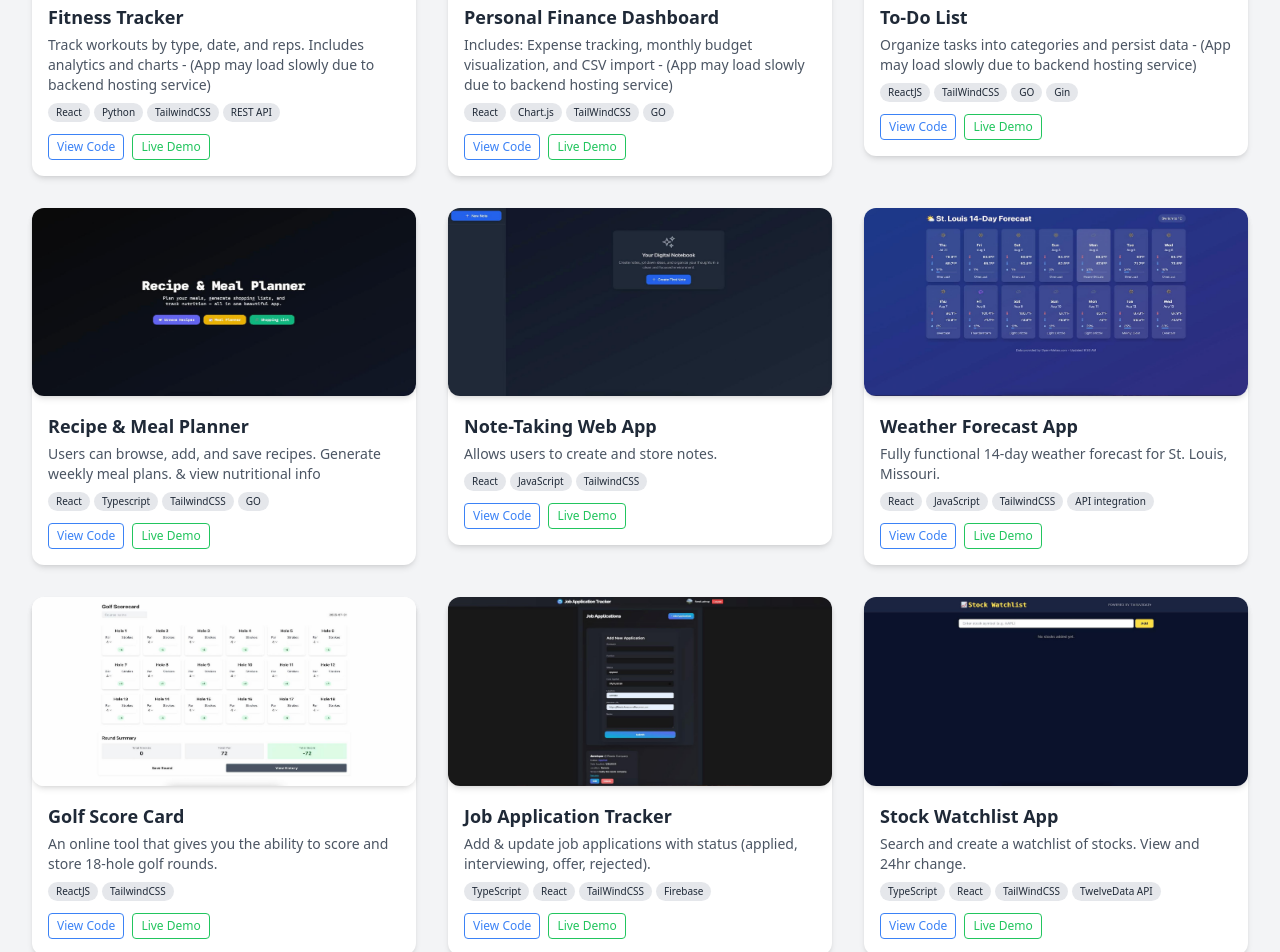
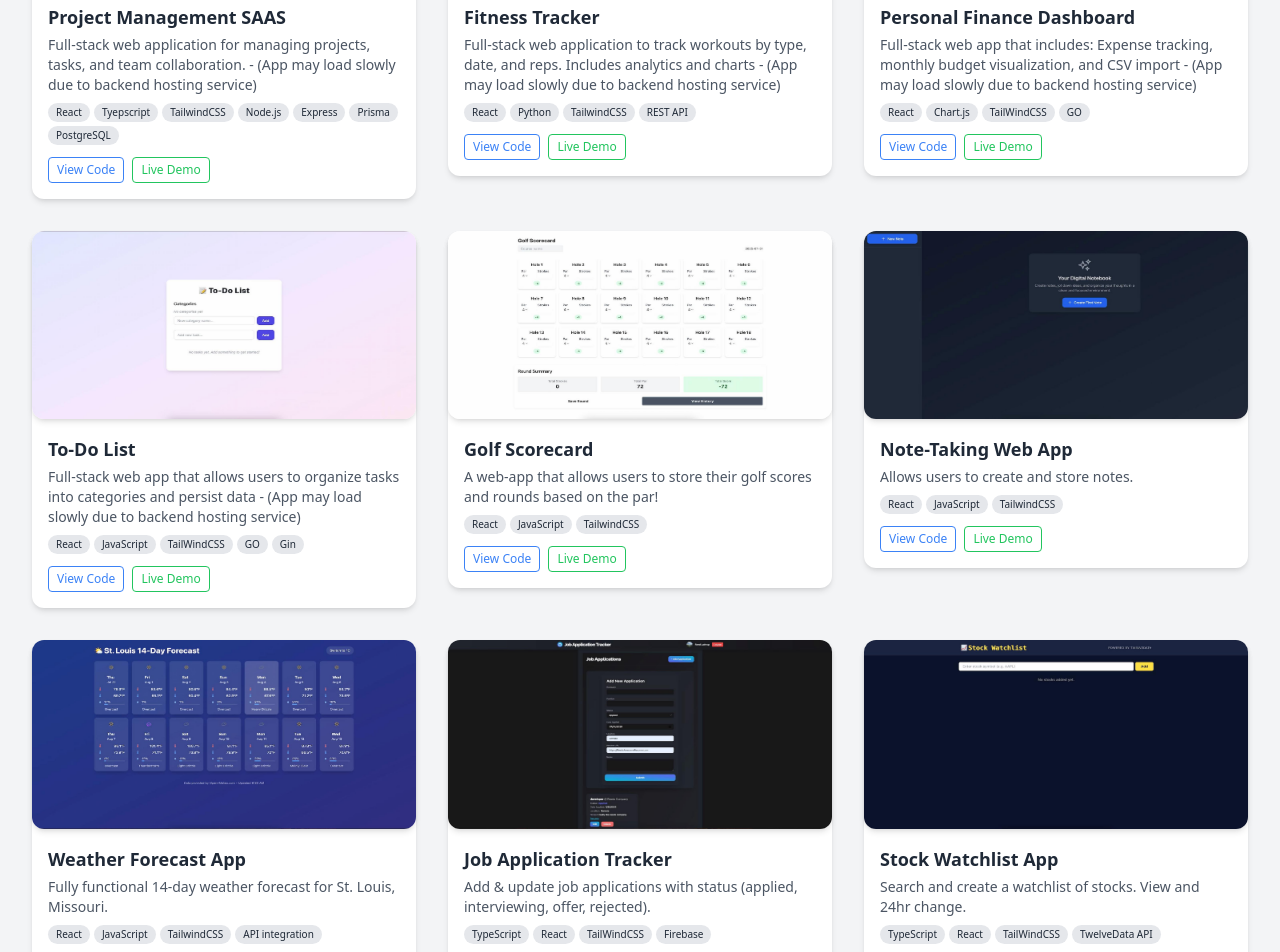
Before and after one commit to reedthedev13/Project-Portfolio, a React (Create React App) app: page / in a window 1280 px wide. Shown: the part 880-1832 px from the top of the page. Built offline with nearby package versions, Linux system fonts and the light colour scheme.

Commit message:
project chabges

```diff
--- a/src/components/Projects.js
+++ b/src/components/Projects.js
@@ -4,56 +4,75 @@ import NoteTaking3 from "../assets/NoteTakeSS3.jpg";
 import ToDoList3 from "../assets/ToDoSS3.jpg";
 import StockWatch3 from "../assets/StockWatchSS3.jpg";
 import JobAppPic3 from "../assets/JobAppSS3.jpg";
-import MealPlanPic from "../assets/MealPlanSS3.jpg";
+import Golfcard from "../assets/GolfScoreSS3.jpg";
 import FitnessTracker from "../assets/FitnessTrackSS3.jpg";
 import WeatherApp3 from "../assets/WeatherAppSS3.jpg";
-import GolfScore3 from "../assets/GolfScoreSS3.jpg";
 import FinanceTracker3 from "../assets/FinanceTrackerSS3.jpg";
+import SAASProject from "../assets/SaaSCloneSS1.jpg";
 
 const Projects = () => {
   const projects = [
     {
       id: 1,
+      title: "Project Management SAAS",
+      description:
+        "Full-stack web application for managing projects, tasks, and team collaboration. - (App may load slowly due to backend hosting service)",
+      technologies: [
+        "React",
+        "Tyepscript",
+        "TailwindCSS",
+        "Node.js",
+        "Express",
+        "Prisma",
+        "PostgreSQL",
+      ],
+      image: SAASProject,
+      githubLink:
+        "https://github.com/reedthedev13/Project-Management-SaaS-Clone",
+      liveDemo: "https://project-management-app-roan.vercel.app/",
+    },
+    {
+      id: 2,
       title: "Fitness Tracker",
       description:
-        "Track workouts by type, date, and reps. Includes analytics and charts - (App may load slowly due to backend hosting service)",
+        "Full-stack web application to track workouts by type, date, and reps. Includes analytics and charts - (App may load slowly due to backend hosting service)",
       technologies: ["React", "Python", "TailwindCSS", "REST API"],
       image: FitnessTracker,
       githubLink: "https://github.com/reedthedev13/fitess-tracker",
       liveDemo: "https://fitess-tracker.vercel.app/",
     },
     {
-      id: 2,
+      id: 3,
       title: "Personal Finance Dashboard",
       description:
-        "Includes: Expense tracking, monthly budget visualization, and CSV import - (App may load slowly due to backend hosting service)",
+        "Full-stack web app that includes: Expense tracking, monthly budget visualization, and CSV import - (App may load slowly due to backend hosting service)",
       technologies: ["React", "Chart.js", "TailWindCSS", "GO"],
       image: FinanceTracker3,
       githubLink: "https://github.com/reedthedev13/Finance-Dashboard-frontend",
       liveDemo: "https://finance-dashboard-frontend-eight.vercel.app/",
     },
     {
-      id: 3,
+      id: 4,
       title: "To-Do List",
       description:
-        "Organize tasks into categories and persist data - (App may load slowly due to backend hosting service)",
-      technologies: ["ReactJS", "TailWindCSS", "GO", "Gin"],
+        "Full-stack web app that allows users to organize tasks into categories and persist data - (App may load slowly due to backend hosting service)",
+      technologies: ["React", "JavaScript", "TailWindCSS", "GO", "Gin"],
       image: ToDoList3,
       githubLink: "https://github.com/reedthedev13/To-do-list-",
       liveDemo: "https://to-do-list-tau-taupe-69.vercel.app/",
     },
     {
-      id: 4,
-      title: "Recipe & Meal Planner",
+      id: 5,
+      title: "Golf Scorecard",
       description:
-        "Users can browse, add, and save recipes. Generate weekly meal plans. & view nutritional info",
-      technologies: ["React", "Typescript", "TailwindCSS", "GO"],
-      image: MealPlanPic,
+        "A web-app that allows users to store their golf scores and rounds based on the par!",
+      technologies: ["React", "JavaScript", "TailwindCSS"],
+      image: Golfcard,
       githubLink: "https://github.com/reedthedev13/Meal-Planner-App",
       liveDemo: "https://meal-planner-app-sepia.vercel.app/",
     },
     {
-      id: 5,
+      id: 6,
       title: "Note-Taking Web App",
       description: "Allows users to create and store notes.",
       technologies: ["React", "JavaScript", "TailwindCSS"],
@@ -62,7 +81,7 @@ const Projects = () => {
       liveDemo: "https://note-take-app-fix.vercel.app/",
     },
     {
-      id: 6,
+      id: 7,
       title: "Weather Forecast App",
       description:
         "Fully functional 14-day weather forecast for St. Louis, Missouri.",
@@ -70,16 +89,6 @@ const Projects = () => {
       image: WeatherApp3,
       githubLink: "https://github.com/reedthedev13/14-day-weather",
       liveDemo: "https://14-day-weather.vercel.app/",
-    },
-    {
-      id: 7,
-      title: "Golf Score Card",
-      description:
-        "An online tool that gives you the ability to score and store 18-hole golf rounds.",
-      technologies: ["ReactJS", "TailwindCSS"],
-      image: GolfScore3,
-      githubLink: "https://github.com/reedthedev13/Golf-Scorecard-",
-      liveDemo: "https://golf-score-card-zeta.vercel.app/",
     },
     {
       id: 8,
```
Also changed, not shown: src/assets/SaaSCloneSS1.jpg (added).
